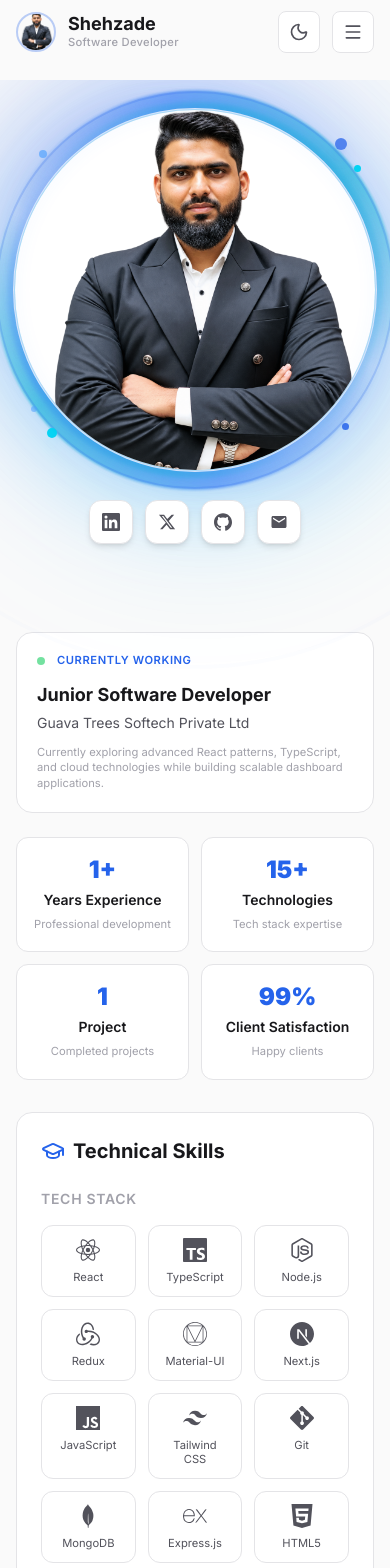
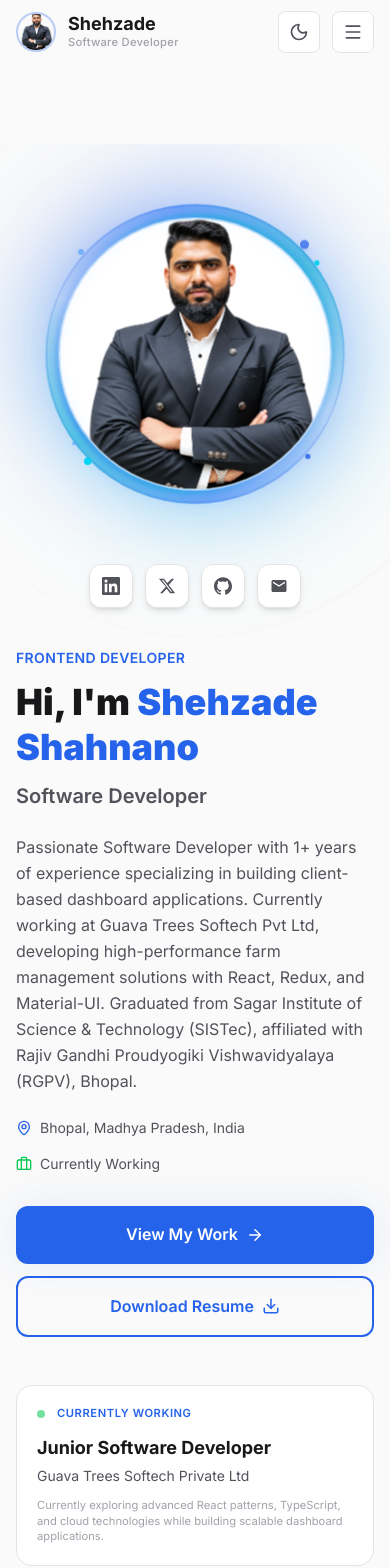
Before and after one commit to shehzadeshahnano/shehzade-portfolio, a Next.js app: page / in a window 390 px wide. Shown: the top 1568 px of the page. Built offline with nearby package versions, Linux system fonts and the light colour scheme.

Commit message:
Added missing left info section and removed top margin from the image and make the image presponsive

```diff
--- a/app/page.tsx
+++ b/app/page.tsx
@@ -43,13 +43,60 @@ export default function Home() {
   return (
     <>
       {/* HERO SECTION */}
-      <section className="hero-section pt-12 lg:pt-20">
+      <section className="section-padding pt-12 lg:pt-20">
         <div className="container-width overflow-visible">
           <div className="grid grid-cols-1 lg:grid-cols-2 gap-10 lg:gap-12 mb-12 overflow-visible">
 
             {/* Left: Intro */}
+            {/* Left: Intro */}
             <div className="flex flex-col gap-6 order-2 lg:order-1">
-              {/* ... all your content ... */}
+              <div className="flex flex-col gap-3">
+                <p className="text-sm font-semibold text-brand-blue tracking-wide uppercase">
+                  {PORTFOLIO.shortBio}
+                </p>
+                <h1 className="text-4xl lg:text-5xl xl:text-6xl font-black text-text-primary leading-tight">
+                  Hi, I&apos;m{' '}
+                  <span className="brand-text">{PORTFOLIO.name}</span>
+                </h1>
+                <p className="text-xl lg:text-2xl font-semibold text-text-secondary">
+                  {PORTFOLIO.title}
+                </p>
+              </div>
+
+              <p className="text-base lg:text-lg text-text-secondary leading-relaxed max-w-xl">
+                {PORTFOLIO.bio}
+              </p>
+
+              {/* Quick Info Row */}
+              <div className="flex flex-wrap gap-4 text-sm text-text-secondary">
+                <div className="flex items-center gap-2">
+                  <MapPin size={16} className="text-brand-blue" />
+                  <span>{PORTFOLIO.location}</span>
+                </div>
+                <div className="flex items-center gap-2">
+                  <Briefcase size={16} className="text-green-500" />
+                  <span>Currently Working</span>
+                </div>
+              </div>
+
+              {/* CTA Buttons */}
+              <div className="flex flex-col sm:flex-row gap-3 pt-2">
+                <Link
+                  href="/projects"
+                  className="flex-1 inline-flex items-center justify-center gap-2 px-8 py-4 rounded-xl bg-brand-blue text-white font-semibold hover:opacity-90 transition-all duration-300 shadow-glow"
+                >
+                  View My Work
+                  <ArrowRight size={18} />
+                </Link>
+                <a
+                  href="/resume.pdf"
+                  download="Shehzade_Shahnano_Resume.pdf"
+                  className="flex-1 inline-flex items-center justify-center gap-2 px-8 py-4 rounded-xl border-2 border-brand-blue text-brand-blue font-semibold hover:bg-brand-blue hover:text-white transition-all duration-300"
+                >
+                  Download Resume
+                  <Download size={18} />
+                </a>
+              </div>
             </div>
 
             {/* Right: Image + Social Links */}
--- a/components/canvas/Scene3D.tsx
+++ b/components/canvas/Scene3D.tsx
@@ -2,7 +2,6 @@
 
 import dynamic from 'next/dynamic'
 
-// Dynamic import with SSR disabled must be in a Client Component
 const Hero3D = dynamic(() => import('./Hero3D'), {
   ssr: false,
   loading: () => (
@@ -14,7 +13,12 @@ const Hero3D = dynamic(() => import('./Hero3D'), {
 
 export default function Scene3D() {
   return (
-    <div className="w-full h-full overflow-visible">
+    <div
+      className="w-full h-full overflow-visible flex items-center justify-center"
+      style={{
+        transform: 'scale(0.75)',
+      }}
+    >
       <Hero3D />
     </div>
   )
--- a/components/layout/Footer.tsx
+++ b/components/layout/Footer.tsx
@@ -114,12 +114,6 @@ export default function Footer() {
               <li className="flex items-start gap-2.5 text-small text-text-secondary">
                 <MapPin size={14} className="text-brand-blue shrink-0 mt-0.5" />
                 <span>
-                  {CURRENT_COMPANY.name}
-                  <br />
-                  {CURRENT_COMPANY.address.street}
-                  <br />
-                  {CURRENT_COMPANY.address.area}
-                  <br />
                   {CURRENT_COMPANY.address.city},{' '}
                   {CURRENT_COMPANY.address.state}{' '}
                   {CURRENT_COMPANY.address.zipCode}
```
